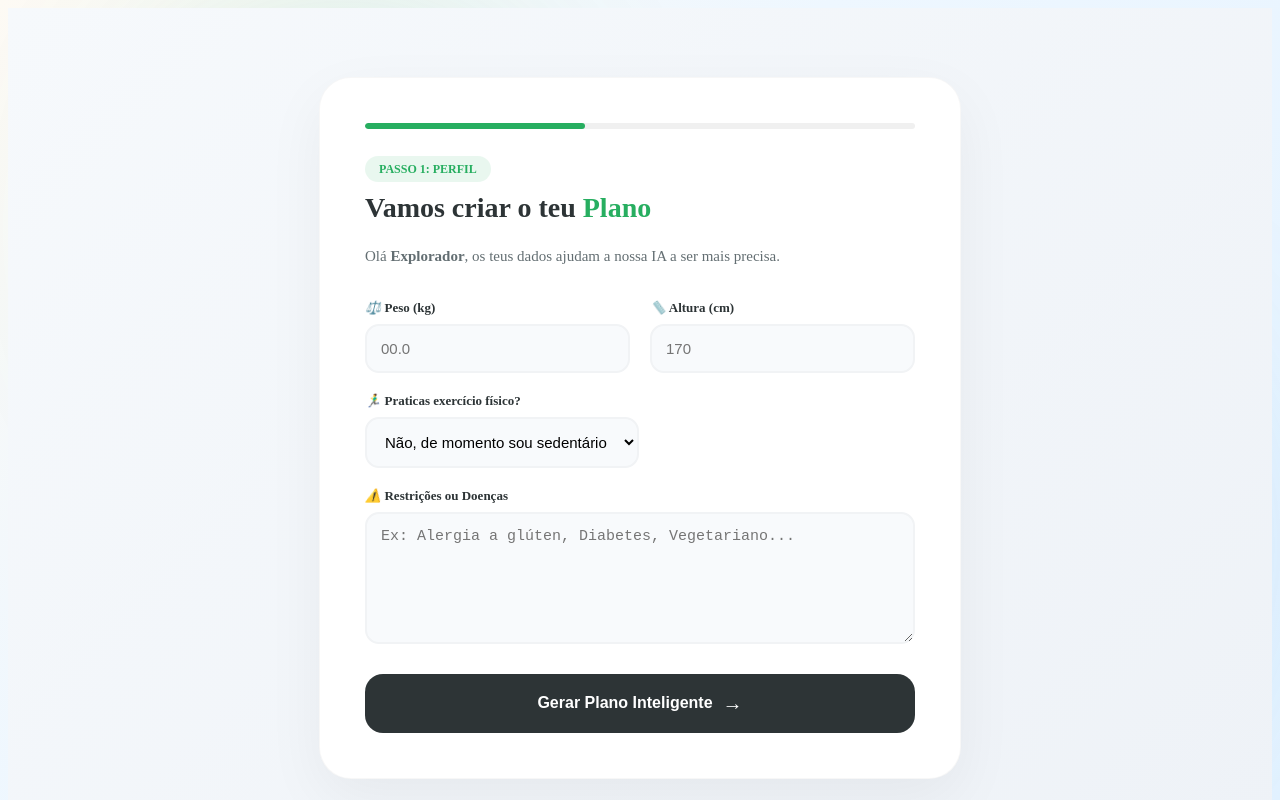
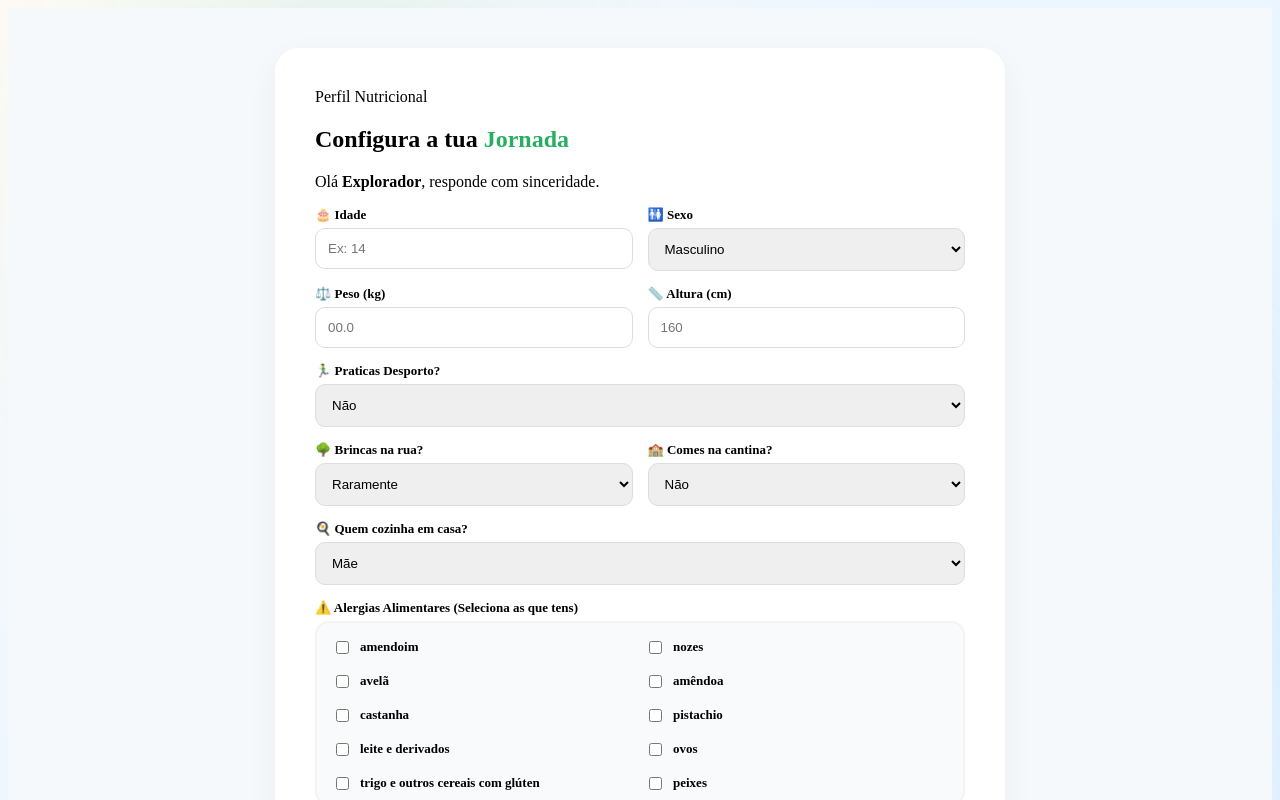
Before and after one commit to t3r3s-a/hackathon-bugsbyte-26, a Vue app in the folder frontend/: page /questionnaire in a window 1280 px wide. Shown: the top 800 px of the page. Built offline with nearby package versions, Linux system fonts and the light colour scheme.

Commit message:
view questionario

```diff
--- a/frontend/src/views/QuestionnaireView.vue
+++ b/frontend/src/views/QuestionnaireView.vue
@@ -1,35 +1,57 @@
 <script setup>
-import { ref } from "vue";
+import { ref, onMounted } from "vue";
 import { useRouter } from "vue-router";
 import axios from "axios";
 
 const router = useRouter();
 const username = localStorage.getItem("usuario_logado") || "Explorador";
 
-// Campos do questionário
+// --- CAMPOS DO QUESTIONÁRIO ---
+const idade = ref("");
 const peso = ref("");
 const altura = ref("");
+const sexo = ref("Masculino");
 const exercicio = ref("nao");
 const frequencia = ref(0);
-const doencas = ref("");
+const brincaNaRua = ref("nao");
+const comeNaCantina = ref("nao");
+const quemCozinha = ref("mae");
+const quemCozinhaOutro = ref("");
+
+// --- GESTÃO DE ALERGIAS (Baseado no teu alergias.py) ---
+const listaAlergiasOficiais = [
+  "amendoim", "nozes", "avelã", "amêndoa", "castanha", "pistachio",
+  "leite e derivados", "ovos", "trigo e outros cereais com glúten",
+  "peixes", "crustáceos", "moluscos", "soja", "mostarda"
+];
+const alergiasSelecionadas = ref([]);
 
 const handleSave = async () => {
   try {
-    await axios.post("http://127.0.0.1:8000/users/save-profile", {
+    // Montamos o objeto exatamente como o teu backend espera (DadosUsuario)
+    const payload = {
       username: username,
+      idade: parseInt(idade.value),
       peso: parseFloat(peso.value),
-      altura: parseInt(altura.value),
-      objetivo: "Geral",
-      restricoes: doencas.value,
-      exercicio_fisico: exercicio.value,
-      frequencia_exercicio: String(frequencia.value) + " vezes por semana",
-    });
+      altura: parseFloat(altura.value),
+      sexo: sexo.value,
+      faz_desporto: exercicio.value,
+      frequencia_desporto: parseInt(frequencia.value),
+      brinca_na_rua: brincaNaRua.value,
+      alergias: alergiasSelecionadas.value,
+      quem_cozinha: quemCozinha.value,
+      quem_cozinha_outro: quemCozinha.value === 'outros' ? quemCozinhaOutro.value : "",
+      come_na_cantina: comeNaCantina.value,
+      objetivo: "Saúde e Bem-estar" // Campo que a IA do colega costuma pedir
+    };
 
-    alert("Perfil guardado! A gerar o teu plano personalizado...");
-    router.push("/welcome"); // Redireciona para a tela de escolha (Cobra vs IA)
+    await axios.post("http://127.0.0.1:8000/users/save-questionnaire", payload);
+
+    alert("Perfil e Alergias guardados com sucesso!");
+    router.push("/welcome");
   } catch (error) {
-    console.error(error);
-    alert("Erro ao guardar o questionário. Verifica se o servidor está ligado.");
+    console.error("Erro ao salvar:", error.response?.data || error.message);
+    alert("Erro ao guardar. Verifica se preencheste tudo corretamente.");
   }
 };
 </script>
@@ -42,52 +64,99 @@ const handleSave = async () => {
       </div>
 
       <header class="header-area">
-        <span class="badge">Passo 1: Perfil</span>
-        <h2 class="title">Vamos criar o teu <span class="green-text">Plano</span></h2>
-        <p class="subtitle">
-          Olá <strong>{{ username }}</strong>, os teus dados ajudam a nossa IA a ser mais precisa.
-        </p>
+        <span class="badge">Perfil Nutricional</span>
+        <h2 class="title">Configura a tua <span class="green-text">Jornada</span></h2>
+        <p class="subtitle">Olá <strong>{{ username }}</strong>, responde com sinceridade.</p>
       </header>
 
       <form @submit.prevent="handleSave" class="styled-form">
+
         <div class="row">
           <div class="input-group">
-            <label><i class="icon">⚖️</i> Peso (kg)</label>
+            <label>🎂 Idade</label>
+            <input v-model="idade" type="number" required placeholder="Ex: 14" />
+          </div>
+          <div class="input-group">
+            <label>🚻 Sexo</label>
+            <select v-model="sexo">
+              <option value="Masculino">Masculino</option>
+              <option value="Feminino">Feminino</option>
+            </select>
+          </div>
+        </div>
+
+        <div class="row">
+          <div class="input-group">
+            <label>⚖️ Peso (kg)</label>
             <input v-model="peso" type="number" step="0.1" required placeholder="00.0" />
           </div>
           <div class="input-group">
-            <label><i class="icon">📏</i> Altura (cm)</label>
-            <input v-model="altura" type="number" required placeholder="170" />
+            <label>📏 Altura (cm)</label>
+            <input v-model="altura" type="number" step="0.1" required placeholder="160" />
+          </div>
+        </div>
+
+        <div class="row">
+          <div class="input-group">
+            <label>🏃‍♂️ Praticas Desporto?</label>
+            <select v-model="exercicio">
+              <option value="sim">Sim</option>
+              <option value="nao">Não</option>
+            </select>
+          </div>
+          <div v-if="exercicio === 'sim'" class="input-group">
+            <label>📅 Vezes/Semana</label>
+            <input v-model="frequencia" type="number" min="1" max="7" />
+          </div>
+        </div>
+
+        <div class="row">
+          <div class="input-group">
+            <label>🌳 Brincas na rua?</label>
+            <select v-model="brincaNaRua">
+              <option value="sim">Sim, muito!</option>
+              <option value="nao">Raramente</option>
+            </select>
+          </div>
+          <div class="input-group">
+            <label>🏫 Comes na cantina?</label>
+            <select v-model="comeNaCantina">
+              <option value="sim">Sim</option>
+              <option value="nao">Não</option>
+            </select>
           </div>
         </div>
 
         <div class="input-group">
-          <label><i class="icon">🏃‍♂️</i> Praticas exercício físico?</label>
-          <div class="select-wrapper">
-            <select v-model="exercicio">
-              <option value="sim">Sim, mantenho-me ativo</option>
-              <option value="nao">Não, de momento sou sedentário</option>
-            </select>
+          <label>🍳 Quem cozinha em casa?</label>
+          <select v-model="quemCozinha">
+            <option value="mae">Mãe</option>
+            <option value="pai">Pai</option>
+            <option value="irmao">Irmão/Irmã</option>
+            <option value="avos">Avós</option>
+            <option value="outros">Outra pessoa...</option>
+          </select>
+          <input
+            v-if="quemCozinha === 'outros'"
+            v-model="quemCozinhaOutro"
+            type="text"
+            placeholder="Quem cozinha?"
+            class="mt-10"
+          />
+        </div>
+
+        <div class="input-group">
+          <label>⚠️ Alergias Alimentares (Seleciona as que tens)</label>
+          <div class="allergies-grid">
+            <label v-for="alergia in listaAlergiasOficiais" :key="alergia" class="checkbox-label">
+              <input type="checkbox" :value="alergia" v-model="alergiasSelecionadas" />
+              <span>{{ alergia }}</span>
+            </label>
           </div>
         </div>
 
-        <transition name="fade">
-          <div v-if="exercicio === 'sim'" class="input-group">
-            <label><i class="icon">📅</i> Vezes por semana</label>
-            <input v-model="frequencia" type="number" min="1" max="7" placeholder="1 a 7" />
-          </div>
-        </transition>
-
-        <div class="input-group">
-          <label><i class="icon">⚠️</i> Restrições ou Doenças</label>
-          <textarea
-            v-model="doencas"
-            placeholder="Ex: Alergia a glúten, Diabetes, Vegetariano..."
-          ></textarea>
-        </div>
-
         <button type="submit" class="btn-main">
-          Gerar Plano Inteligente
+          Finalizar Questionário
           <span class="btn-icon">→</span>
         </button>
       </form>
@@ -96,165 +165,41 @@ const handleSave = async () => {
 </template>
 
 <style scoped>
-.view-wrapper {
+/* Mantive o teu CSS e adicionei o das alergias */
+.view-wrapper { display: flex; align-items: center; justify-content: center; min-height: 100vh; padding: 40px 20px; background: #f6f9fc; }
+.questionnaire-card { max-width: 650px; width: 100%; background: white; padding: 40px; border-radius: 24px; box-shadow: 0 10px 30px rgba(0,0,0,0.05); }
+
+.allergies-grid {
+  display: grid;
+  grid-template-columns: 1fr 1fr;
+  gap: 10px;
+  background: #f8fafc;
+  padding: 15px;
+  border-radius: 14px;
+  border: 2px solid #f1f3f5;
+  max-height: 150px;
+  overflow-y: auto;
+}
+
+.checkbox-label {
   display: flex;
   align-items: center;
-  justify-content: center;
-  min-height: 100vh;
-  padding: 20px;
-  background: linear-gradient(135deg, #f6f9fc 0%, #eef2f7 100%);
+  gap: 8px;
+  font-size: 14px;
+  cursor: pointer;
 }
 
-.questionnaire-card {
-  max-width: 550px;
-  width: 100%;
-  background: white;
-  padding: 45px;
-  border-radius: 32px;
-  box-shadow: 0 20px 60px rgba(0, 0, 0, 0.05);
-  border: 1px solid rgba(0,0,0,0.03);
-}
+.checkbox-label input { width: auto; }
 
-/* Barra de progresso animada */
-.progress-container {
-  width: 100%;
-  height: 6px;
-  background: #f0f0f0;
-  border-radius: 10px;
-  margin-bottom: 30px;
-  overflow: hidden;
-}
-.progress-bar {
-  width: 40%;
-  height: 100%;
-  background: #27ae60;
-  border-radius: 10px;
-  animation: load 1.5s ease-out;
-}
+.mt-10 { margin-top: 10px; }
+.green-text { color: #27ae60; }
+.styled-form { display: flex; flex-direction: column; gap: 15px; }
+.row { display: flex; gap: 15px; }
+.input-group { display: flex; flex-direction: column; flex: 1; }
+.input-group label { font-size: 13px; font-weight: bold; margin-bottom: 5px; }
+.input-group input, .input-group select { padding: 12px; border-radius: 10px; border: 1px solid #ddd; }
+.btn-main { background: #2d3436; color: white; padding: 15px; border-radius: 12px; font-weight: bold; cursor: pointer; border: none; margin-top: 20px; }
+.btn-main:hover { background: #27ae60; }
 
-.header-area {
-  margin-bottom: 35px;
-  text-align: left;
-}
-
-.badge {
-  background: rgba(39, 174, 96, 0.1);
-  color: #27ae60;
-  padding: 6px 14px;
-  border-radius: 50px;
-  font-size: 12px;
-  font-weight: 700;
-  text-transform: uppercase;
-}
-
-.title {
-  font-size: 28px;
-  font-weight: 800;
-  margin-top: 15px;
-  color: #2d3436;
-}
-
-.green-text { color: #27ae60; }
-
-.subtitle {
-  color: #636e72;
-  font-size: 15px;
-  margin-top: 8px;
-}
-
-.styled-form {
-  display: flex;
-  flex-direction: column;
-  gap: 20px;
-}
-
-.row {
-  display: flex;
-  gap: 20px;
-}
-
-.input-group {
-  display: flex;
-  flex-direction: column;
-  text-align: left;
-  flex: 1;
-}
-
-.input-group label {
-  font-size: 13px;
-  font-weight: 700;
-  color: #2d3436;
-  margin-bottom: 8px;
-}
-
-.input-group input,
-.input-group select,
-.input-group textarea {
-  padding: 14px;
-  border-radius: 14px;
-  border: 2px solid #f1f3f5;
-  background: #f8fafc;
-  font-size: 15px;
-  transition: all 0.2s ease;
-}
-
-.input-group input:focus,
-.input-group select:focus,
-.input-group textarea:focus {
-  border-color: #27ae60;
-  background: white;
-  outline: none;
-  box-shadow: 0 0 0 4px rgba(39, 174, 96, 0.1);
-}
-
-textarea {
-  min-height: 100px;
-  resize: vertical;
-}
-
-.btn-main {
-  background: #2d3436;
-  color: white;
-  padding: 18px;
-  border-radius: 18px;
-  border: none;
-  font-size: 16px;
-  font-weight: 700;
-  cursor: pointer;
-  display: flex;
-  justify-content: center;
-  align-items: center;
-  gap: 10px;
-  transition: all 0.3s ease;
-  margin-top: 10px;
-}
-
-.btn-main:hover {
-  background: #27ae60;
-  transform: translateY(-2px);
-  box-shadow: 0 10px 20px rgba(39, 174, 96, 0.2);
-}
-
-.btn-icon {
-  font-size: 20px;
-  transition: transform 0.2s;
-}
-
-.btn-main:hover .btn-icon {
-  transform: translateX(5px);
-}
-
-/* Animações */
-.fade-enter-active, .fade-leave-active { transition: opacity 0.3s, transform 0.3s; }
-.fade-enter-from, .fade-leave-to { opacity: 0; transform: translateY(-10px); }
-
-@keyframes load {
-  from { width: 0%; }
-  to { width: 40%; }
-}
-
-@media (max-width: 480px) {
-  .row { flex-direction: column; }
-  .questionnaire-card { padding: 30px; }
-}
+/* ... resto do teu CSS ... */
 </style>
```
Also changed, not shown: frontend/src/views/ChatView.vue (+236 -12 lines), 2 other files (tests, documents, lock files or other folders).
